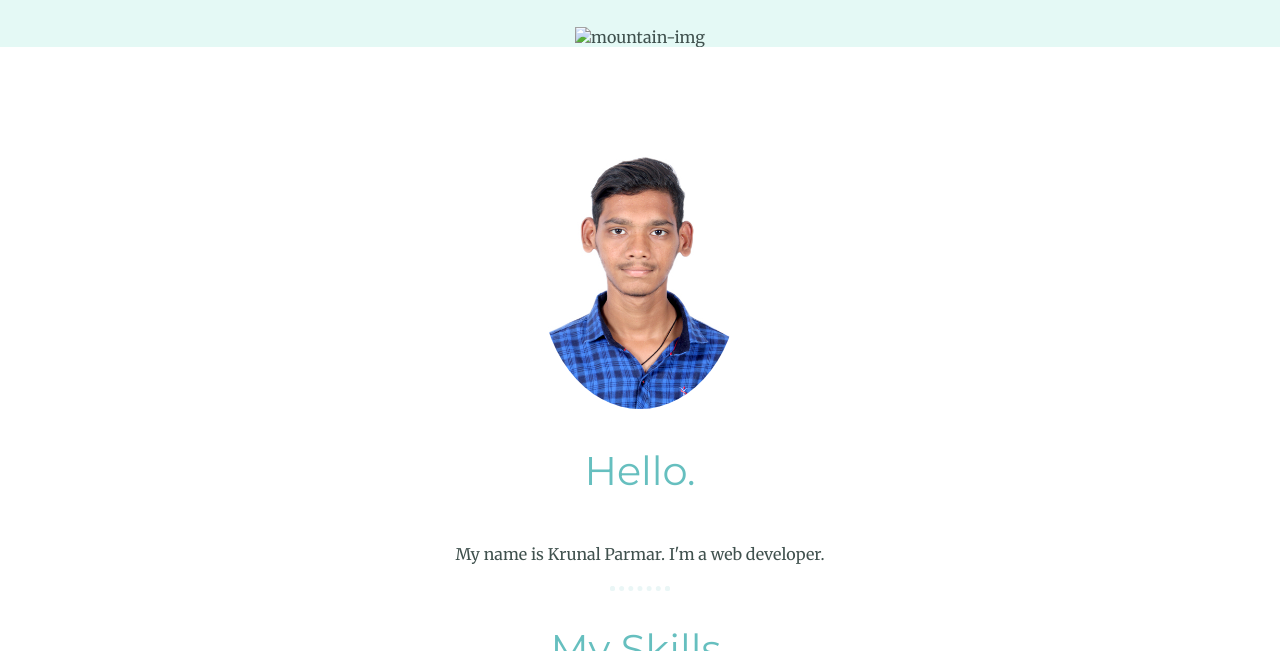
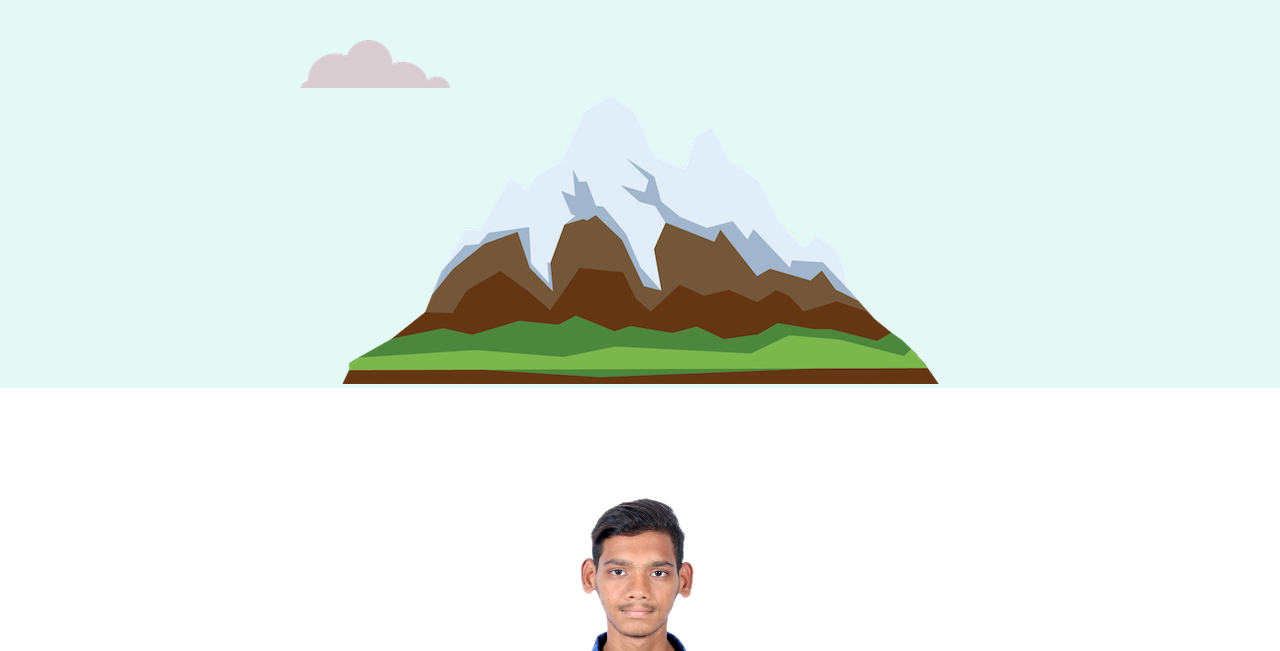
Before and after one commit to krunalparmar180/CSS-SITE, a plain HTML site: page index.html in a window 1280 px wide. Shown: the part 449-1100 px from the top of the page. Drawn offline with Linux system fonts and the light colour scheme.

Commit message:
Update index.html

```diff
--- a/index.html
+++ b/index.html
@@ -24,7 +24,7 @@
     <h1>I'm Krunal</h1>
     <h2>a programmer</h2>
     <img class="bottomcloud" src="cloud.png" alt="cloud-img">
-    <img src="CSS website\mountain.png" alt="mountain-img">
+    <img src="mountain.png" alt="mountain-img">
   </div>
   <div class="middle-container">
     <div class="profile">
```
